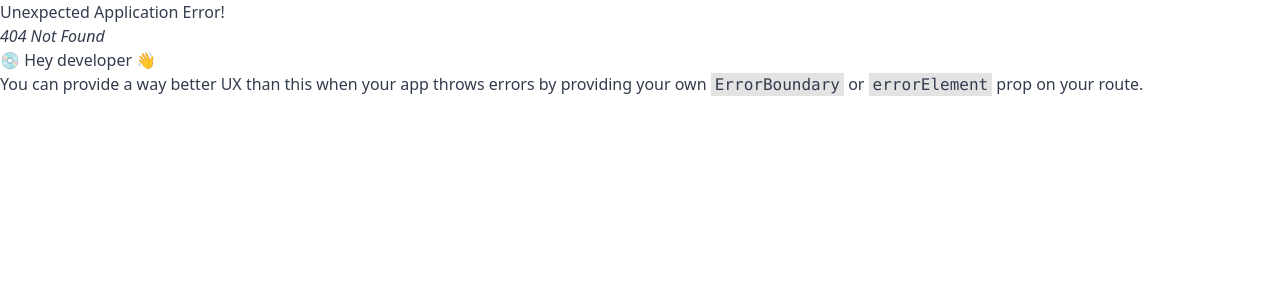
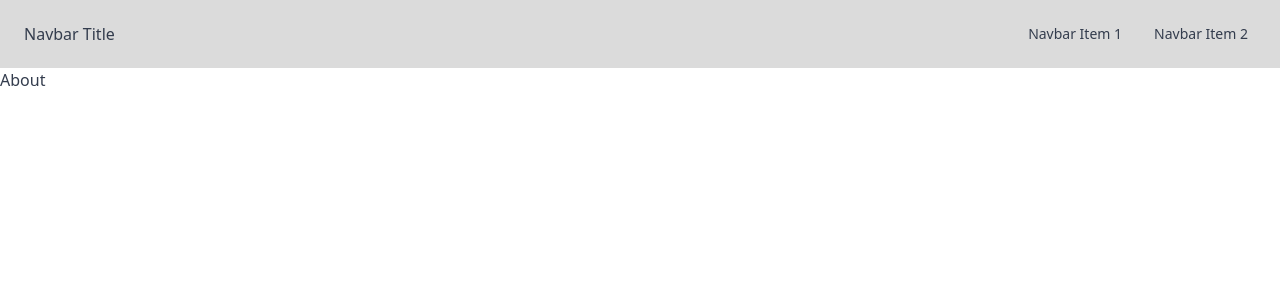
Before and after one commit to mdabarik/cs-client, a React (Vite) app: page /about in a window 1280 px wide. Before the commit this address had no page. Shown: the top 300 px of the page. Built offline with nearby package versions, Linux system fonts and the light colour scheme.

Commit message:
about contact route added

```diff
--- /dev/null
+++ b/src/page/About.jsx
@@ -0,0 +1,11 @@
+import React from 'react';
+
+const About = () => {
+    return (
+        <div>
+            About
+        </div>
+    );
+};
+
+export default About;
--- /dev/null
+++ b/src/page/Contact.jsx
@@ -0,0 +1,11 @@
+import React from 'react';
+
+const Contact = () => {
+    return (
+        <div>
+            Contact
+        </div>
+    );
+};
+
+export default Contact;
--- /dev/null
+++ b/src/page/Login.jsx
@@ -0,0 +1,10 @@
+
+const Login = () => {
+    return (
+        <div>
+            Login
+        </div>
+    );
+};
+
+export default Login;
--- /dev/null
+++ b/src/page/Register.jsx
@@ -0,0 +1,10 @@
+
+const Register = () => {
+    return (
+        <div>
+            Register
+        </div>
+    );
+};
+
+export default Register;
```
Also changed, not shown: src/routes/index.jsx (+13 -1 lines), src/App.jsx (line endings or trailing spaces).
